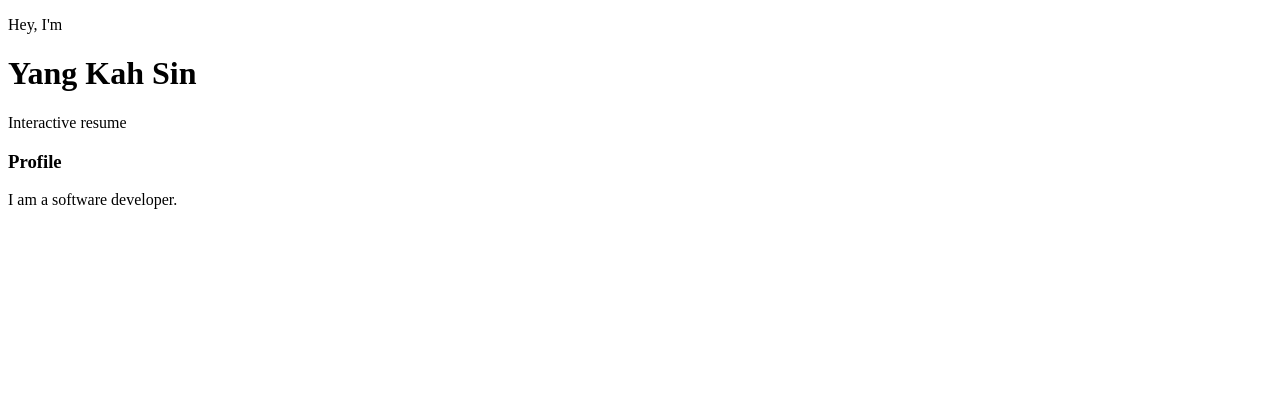
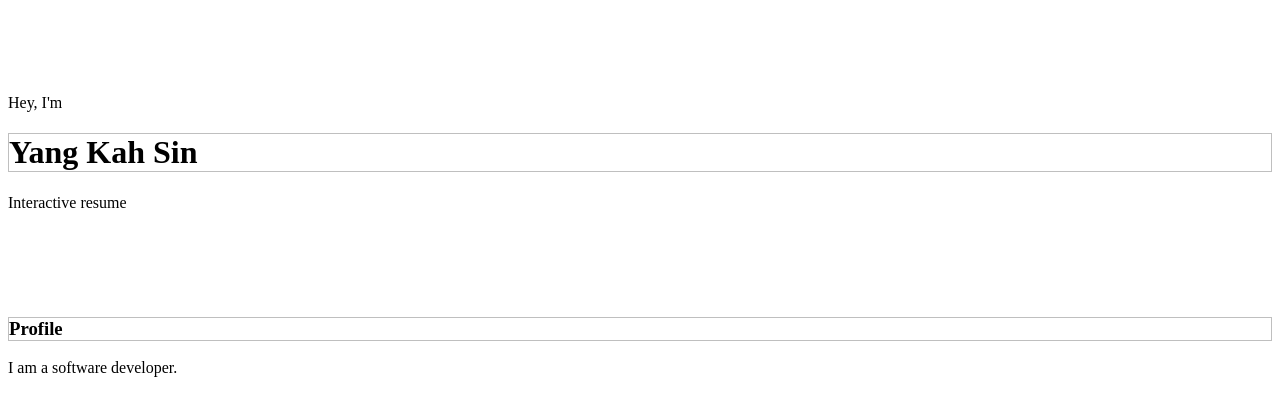
Before and after one commit to ksyang21/ksyang21.github.io, a plain HTML site: page index.html in a window 1280 px wide. Drawn offline with nearby package versions, Linux system fonts and the light colour scheme.

Commit message:
Update index.html

```diff
--- a/index.html
+++ b/index.html
@@ -3,6 +3,7 @@
 <head>
 	<link rel="icon" href="https://ksyang21.github.io/img/website-logo.jpeg">
 	<title>Yang Kah Sin</title>
+	<link rel="stylesheet" type="text/css" href="https://ksyang21.github.io/style.css">
 	<script src="https://cdn.jsdelivr.net/npm/bootstrap@5.0.0-beta1/dist/js/bootstrap.bundle.min.js" integrity="sha384-ygbV9kiqUc6oa4msXn9868pTtWMgiQaeYH7/t7LECLbyPA2x65Kgf80OJFdroafW" crossorigin="anonymous"></script>
 </head>
 <body>
```
